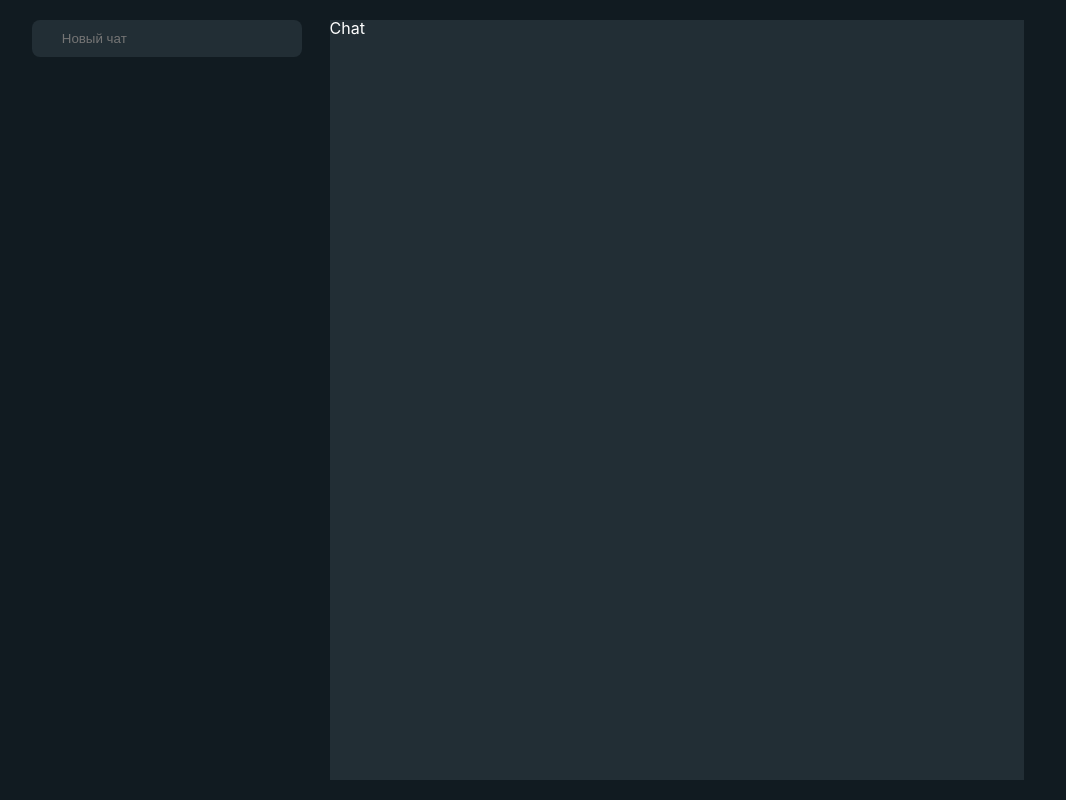
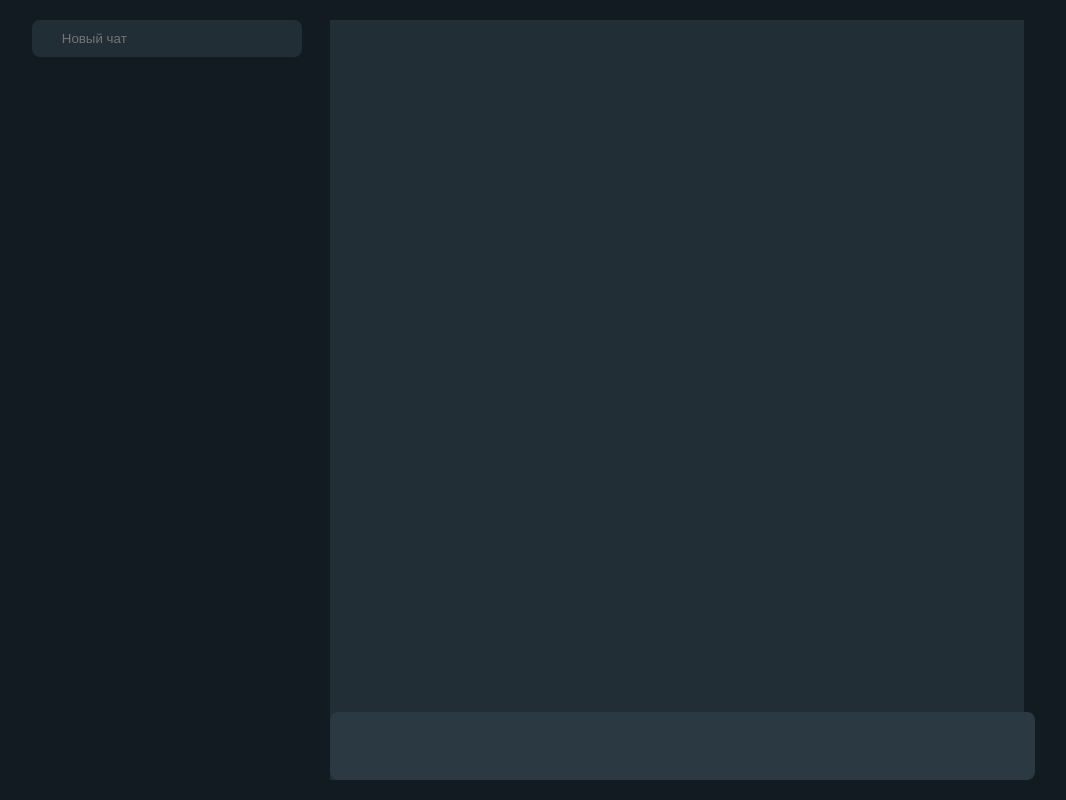
Before and after one commit to karap9s/green-api, a React (Vite) app: page / in a window 1280 px wide. Both pictures are taken after a click on the button "Войти". Shown: the whole page, without its empty margins (112-1178 px from the left). Built offline with nearby package versions, Linux system fonts and the light colour scheme.

Commit message:
feat: basic layout for chat and simple logic of adding messages in ui.

```diff
--- a/src/App.jsx
+++ b/src/App.jsx
@@ -1,7 +1,7 @@
 import "./App.css";
 import WelcomePage from "./components/welcomePage";
 import ChatPage from "./components/chatPage/index.jsx";
-import { useState, useEffect } from "react";
+import { useState } from "react";
 
 function App() {
   const [data, setData] = useState(
--- a/src/componentUtils/CustomInput/CustomInput.jsx
+++ b/src/componentUtils/CustomInput/CustomInput.jsx
@@ -1,10 +1,13 @@
 import React from "react";
+import styles from "./customInput.module.css";
 
 const CustomInput = ({ placeholder, callback, className, onKeyDown }) => {
   return (
     <>
       <input
-        className={className && className.map((style) => style)}
+        className={`${styles.input} ${
+          className && className.map((style) => style)
+        }`}
         onChange={callback}
         onKeyDown={onKeyDown}
         placeholder={placeholder}
--- /dev/null
+++ b/src/componentUtils/CustomInput/customInput.module.css
@@ -0,0 +1,4 @@
+.input {
+    border: none;
+    border-radius: 8px;
+}
--- a/src/components/chatPage/chat/Chat.jsx
+++ b/src/components/chatPage/chat/Chat.jsx
@@ -1,10 +1,30 @@
 import React from "react";
 import styles from "./chat.module.css";
+import CustomInput from "../../../componentUtils/CustomInput/CustomInput.jsx";
 
-const Chat = () => {
+const Chat = ({ activeChat, messages, setMessages }) => {
+  const onKeyDown = (event) => {
+    const text = event.target.value;
+    if (event.key === "Enter") {
+      if (!text.length) return;
+      setMessages((prevMessages) => [...prevMessages, text]);
+      event.target.value = "";
+    }
+  };
+
   return (
     <div className={styles.wrapper}>
-      <h1>Chat</h1>
+      {!activeChat && <p>Начните вашу переписку!</p>}
+      {activeChat && (
+        <div className={styles.chat_wrapper}>
+          <div className={styles.chat}>
+            {messages.map((message, index) => (
+              <p key={`${message}-${index}`}>{message}</p>
+            ))}
+          </div>
+          <CustomInput onKeyDown={onKeyDown} className={[styles.chat_input]} />
+        </div>
+      )}
     </div>
   );
 };
--- a/src/components/chatPage/chat/chat.module.css
+++ b/src/components/chatPage/chat/chat.module.css
@@ -3,3 +3,26 @@
     height: 100%;
     background-color: #222e35;
 }
+
+.chat_wrapper {
+    display: flex;
+    flex-direction: column;
+    height: 100%;
+}
+
+.chat {
+    height: 90%;
+    display: flex;
+    flex-direction: column-reverse;
+    gap: 20px;
+    padding: 40px 0;
+}
+
+.chat_input {
+    width: 90%;
+    margin: 0 auto;
+    height: 10%;
+    font-size: 30px;
+    padding: 0 60px 0 20px;
+    background-color: #2a3942;
+}
--- a/src/components/chatPage/conversations/Conversations.jsx
+++ b/src/components/chatPage/conversations/Conversations.jsx
@@ -2,9 +2,10 @@ import React from "react";
 import styles from "./conversations.module.css";
 import CustomInput from "../../../componentUtils/CustomInput/CustomInput.jsx";
 
-const Conversations = ({conversations, setConversations}) => {
+const Conversations = ({ conversations, setConversations }) => {
   const onKeyDown = (event) => {
     if (event.key === "Enter") {
+      if (conversations.length) return;
       setConversations((prev) => [...prev, event.target.value]);
     }
   };
--- a/src/components/chatPage/conversations/conversations.module.css
+++ b/src/components/chatPage/conversations/conversations.module.css
@@ -6,8 +6,6 @@
     width: 80%;
     padding-left: 10%;
     height: 35px;
-    border: none;
-    border-radius: 8px;
     background-color: #222e35;
 }
 
@@ -21,6 +19,7 @@
     height: 72px;
     border-bottom: 1px solid #222d34;
     transition: .5s;
+    padding: 0 20px;
 }
 
 .conversation:hover {
--- a/src/components/chatPage/index.jsx
+++ b/src/components/chatPage/index.jsx
@@ -1,18 +1,20 @@
-import React, { useState } from "react";
+import React, {useState} from "react";
 import styles from "./index.module.css";
 import Conversations from "./conversations/Conversations.jsx";
 import Chat from "./chat/Chat.jsx";
 
-const ChatPage = ({ data }) => {
-  const [activeChat, setActiveChat] = useState(false);
+const ChatPage = ({data}) => {
+    const [activeChat, setActiveChat] = useState(true);
     const [conversations, setConversations] = useState([]);
+    const [messages, setMessages] = useState([]);
+
     return (
         <div className={styles.wrapper}>
             <Conversations
                 conversations={conversations}
                 setConversations={setConversations}
             />
-      <Chat />
+            <Chat activeChat={activeChat} messages={messages} setMessages={setMessages}/>
         </div>
     );
 };
```
Also changed, not shown: src/api/sendMessage.js (+7 -4 lines). Lines whose indentation alone changed are shown as unchanged.
